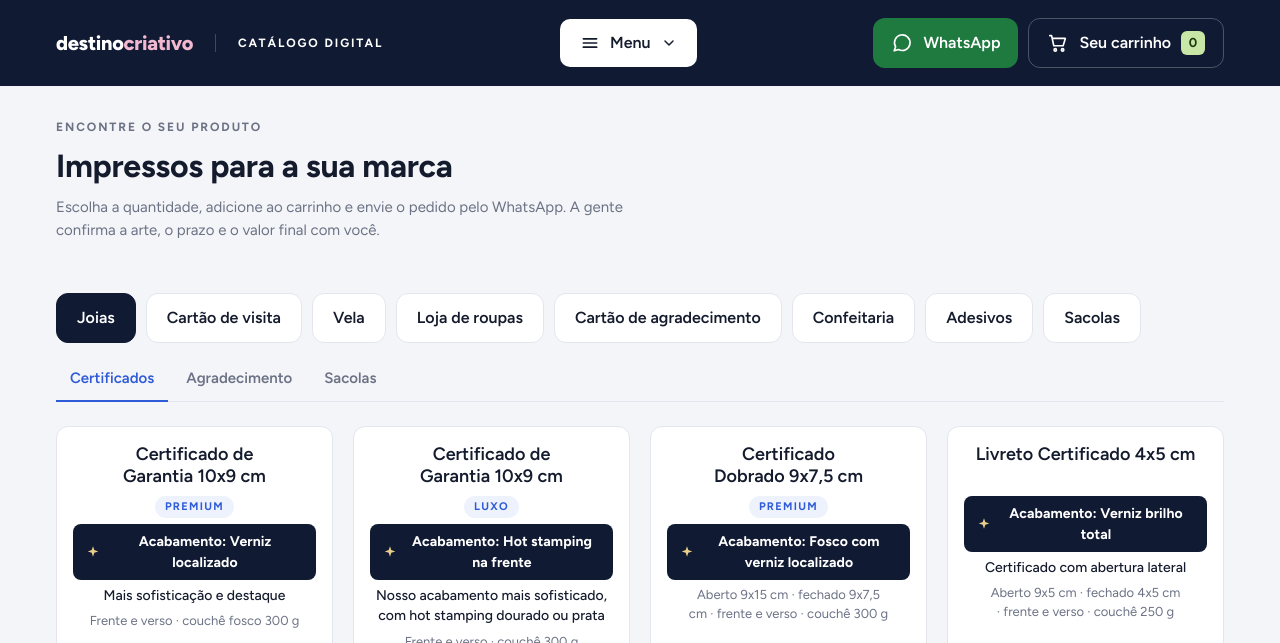
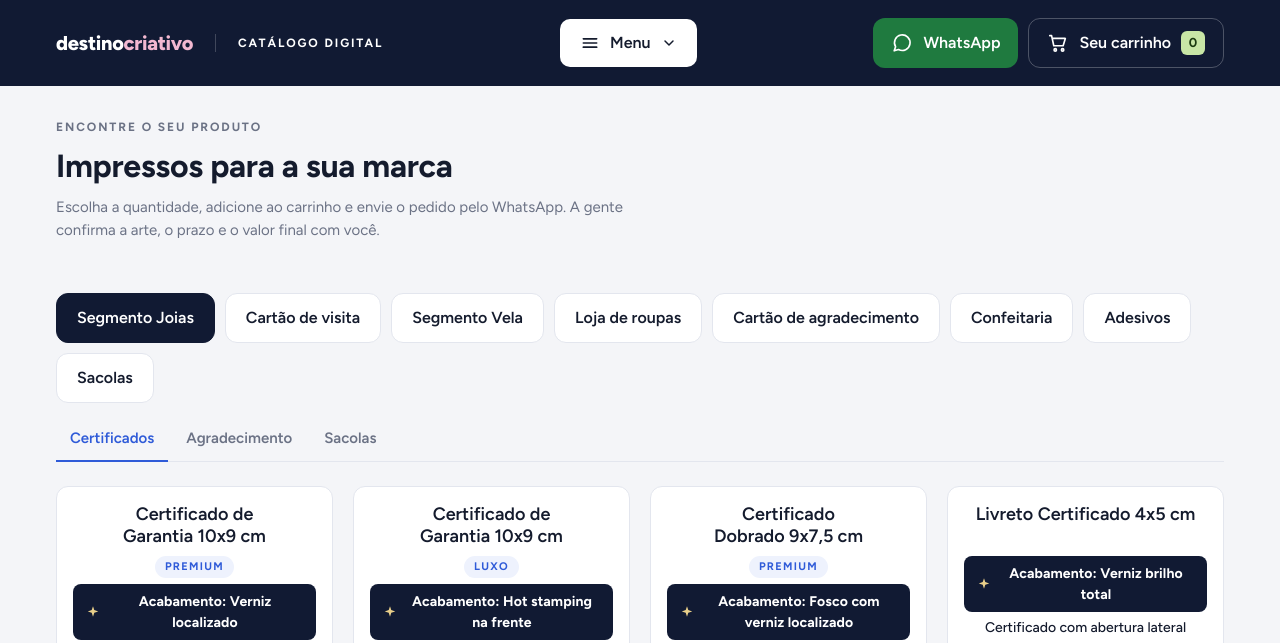
Before and after one commit to destinocriativo/catalogo-destino-criativo, a plain HTML site: page index.html in a window 1280 px wide. Shown: the top 643 px of the page. Drawn offline with Linux system fonts and the light colour scheme.

Commit message:
Botões Segmento Joias e Segmento Vela
Co-Authored-By: Claude Opus 5.5 <noreply@anthropic.com>
Claude-Session: https://claude.ai/code/session_017YfcwiakzV55E7cPe3aC3F

```diff
--- a/index.html
+++ b/index.html
@@ -839,6 +839,8 @@ const placesOf = p => [{ category: p.category, tab: p.tab }, ...(p.also || [])];
 // Ordem: primeiro os lugares principais de cada produto, depois os extras
 const PLACES = [...PRODUCTS.map(p => placesOf(p)[0]), ...PRODUCTS.flatMap(p => p.also || [])];
 const CATS = [...new Set(PLACES.map(x => x.category))];
+// Nome que aparece no botão da categoria (quando diferente)
+const CAT_LABEL = { "Joias": "Segmento Joias", "Vela": "Segmento Vela" };
 // Ordem fixa das abas (quando definida)
 const TAB_ORDER = { "Confeitaria": ["Adesivo", "Tag", "Cartão", "Agradecimento", "Fita de cetim"] };
 const tabsOf = c => {
@@ -852,7 +854,7 @@ let curCat = CATS[0], curTab = tabsOf(CATS[0])[0];
 
 function renderFilters(){
   $("cats").innerHTML = CATS.map(c =>
-    `<button type="button" class="cat" data-cat="${c}" aria-pressed="${c === curCat}">${c}</button>`).join("");
+    `<button type="button" class="cat" data-cat="${c}" aria-pressed="${c === curCat}">${CAT_LABEL[c] || c}</button>`).join("");
   $("subs").hidden = tabsOf(curCat).length < 2;
   $("subs").innerHTML = tabsOf(curCat).map(t =>
     `<button type="button" role="tab" class="subtab" data-tab="${t}" aria-selected="${t === curTab}">${t}</button>`).join("");
```
